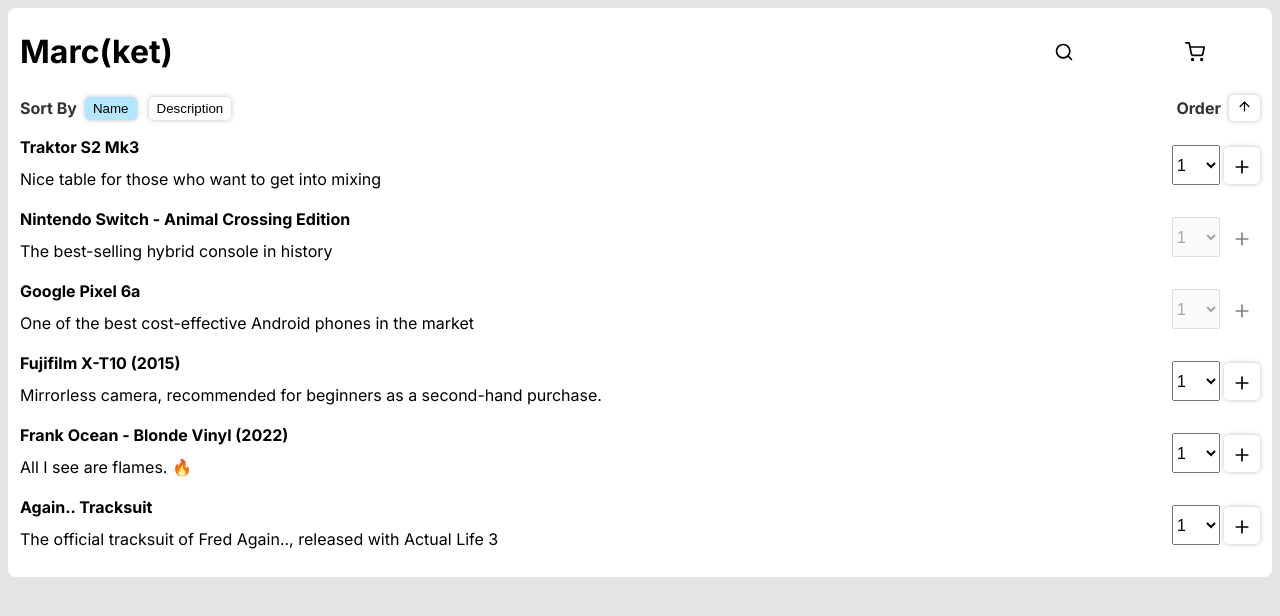
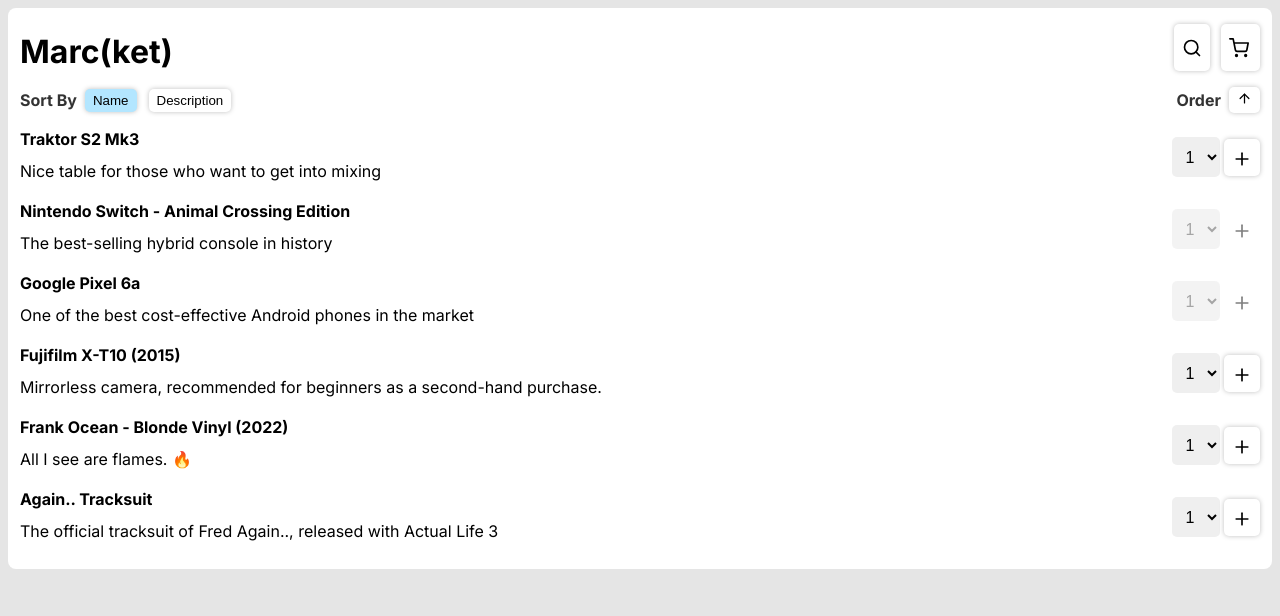
Before and after one commit to MarcCarranza/clorian-test, a Next.js app: page / in a window 1280 px wide. Shown: the top 616 px of the page. Built offline with nearby package versions, Linux system fonts and the light colour scheme.

Commit message:
feat: styling tweaks

```diff
--- a/src/app/globals.css
+++ b/src/app/globals.css
@@ -24,8 +24,17 @@
   border-radius: 5px;
   cursor: pointer;
   transition: all 0.2s ease-in-out;
+  border: none;
+  background-color: white;
 }
 
 button:disabled {
   box-shadow: none;
 }
+
+select {
+  border-radius: 5px;
+  border: none;
+  text-align: center;
+  cursor: pointer;
+}
--- a/src/components/Header/Header.jsx
+++ b/src/components/Header/Header.jsx
@@ -39,7 +39,7 @@
     <header className={styles.header} data-testid="header">
       <div className={styles.header__main}>
         <h1 className={styles.header__text}>{text}</h1>
-        <div
+        <button
           className={styles.header__search_icon}
           onClick={() => setSearchOpen(!isSearchOpen)}
           data-testid="header-searchBtn"
@@ -50,8 +50,8 @@
             width={20}
             height={20}
           />
-        </div>
-        <div
+        </button>
+        <button
           className={styles.header__cart}
           onClick={toggleCart}
           data-testid="header-cartBtn"
@@ -62,7 +62,7 @@
             width={20}
             height={20}
           />
-        </div>
+        </button>
       </div>
       <div
         className={`${styles.header__search} ${
--- a/src/components/Header/Header.module.css
+++ b/src/components/Header/Header.module.css
@@ -1,5 +1,6 @@
 .header {
   padding-bottom: 0.5rem;
+  border-radius: 5px;
 }
 
 .header__main {
@@ -7,26 +8,44 @@
 }
 
 .header__text {
-  flex: 8;
-  margin: 0.5rem 0;
+  margin: 0;
+  margin-top: 0.5rem;
+  flex-grow: 1;
 }
 
 .header__search_icon {
-  flex: 1;
   display: flex;
   justify-content: center;
   align-items: center;
   cursor: pointer;
-  padding: 0 0.25rem;
+  padding: 0.5rem;
+  margin-right: 0.35rem;
+}
+
+.header__search_icon:hover {
+  background-color: hsl(35, 100%, 80%);
+}
+
+.header__search_icon:active {
+  margin-top: 5px;
 }
 
 .header__cart {
-  flex: 1;
   display: flex;
   justify-content: center;
   align-items: center;
   cursor: pointer;
-  padding: 0 0.25rem;
+  padding: 0.5rem;
+  padding-right: 0.7rem;
+  margin-left: 0.35rem;
+}
+
+.header__cart:hover {
+  background-color: hsl(35, 100%, 80%);
+}
+
+.header__cart:active {
+  margin-top: 5px;
 }
 
 .header__search {
@@ -39,21 +58,33 @@
 }
 
 .header__search img {
-  opacity: 0.5;
+  /* opacity: 0.5; */
   cursor: pointer;
-  padding-left: 0.5rem;
-  padding-top: 0.2rem;
+  padding: 0.2rem 0.5rem;
+  background-color: hsl(35, 100%, 80%);
+  border-radius: 5px 5px 5px 0;
+  transition: all 0.2s ease-in-out;
+}
+
+.header__search img:hover {
+  background-color: hsl(35, 100%, 60%);
 }
 
 .header__searchOpen {
   max-height: 200px;
-  padding: 0.75rem 0;
+  padding: 1rem 0;
   opacity: 1;
 }
 
 .search__input {
   border: none;
-  border-bottom: 1px solid hsl(35, 100%, 70%);
+  border-bottom: 2px solid hsl(35, 100%, 80%);
   font-size: 1rem;
   flex-grow: 1;
+  background-color: transparent;
+  transition: all 0.2s ease-in-out;
 }
+
+.search__input:hover {
+  border-color: hsl(35, 100%, 60%);
+}
--- a/src/components/ProductsList/ProductsList.module.css
+++ b/src/components/ProductsList/ProductsList.module.css
@@ -44,6 +44,10 @@
   margin-left: 0.25rem;
 }
 
+.qty__addBtn:hover {
+  background-color: hsl(200, 100%, 93%);
+}
+
 .qty__addBtn:active {
   background-color: hsl(200, 100%, 85%);
   margin-top: 10px;
--- a/src/components/ProductsSort/ProductsSort.module.css
+++ b/src/components/ProductsSort/ProductsSort.module.css
@@ -22,6 +22,10 @@
   transition: background 0.2s ease-in-out;
 }
 
+.sortBlock__button:hover {
+  background-color: hsl(200, 100%, 93%);
+}
+
 .sortBlock__buttonActive {
   background-color: hsl(200, 100%, 85%);
 }
```
